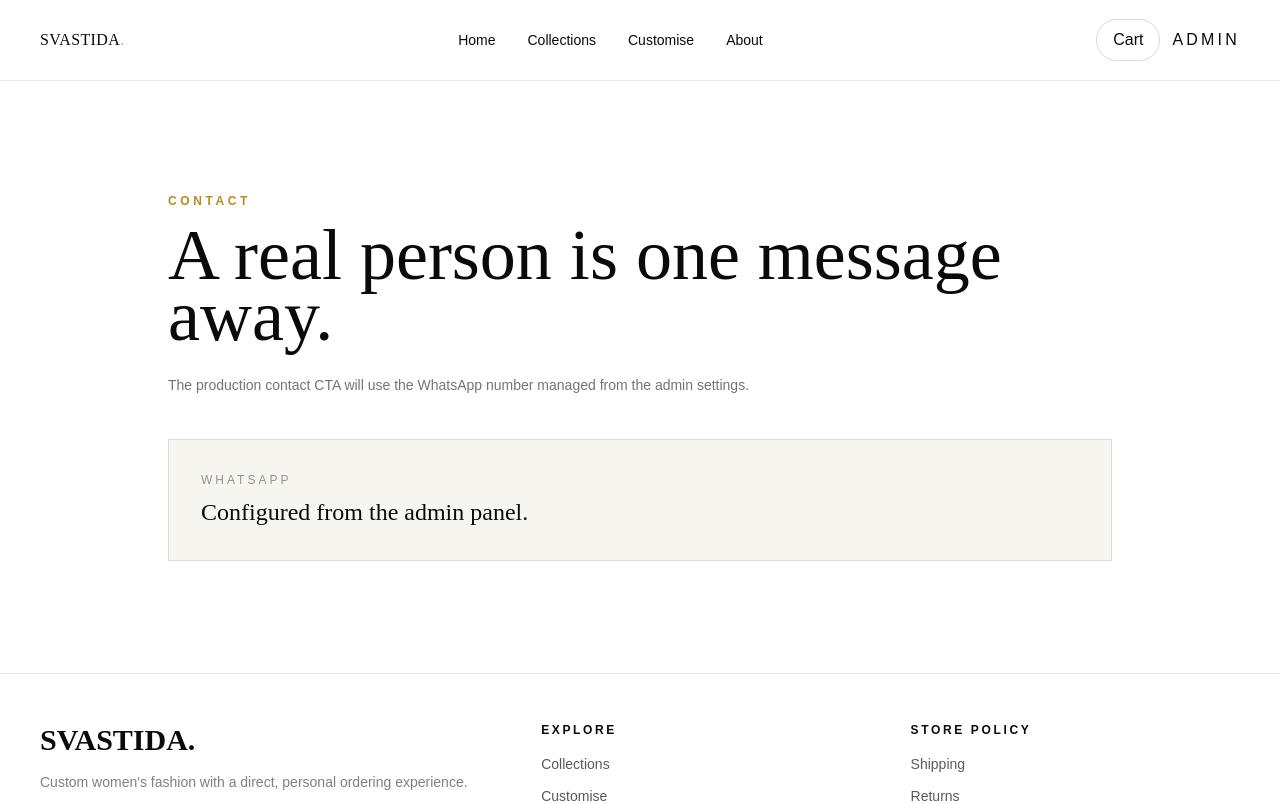
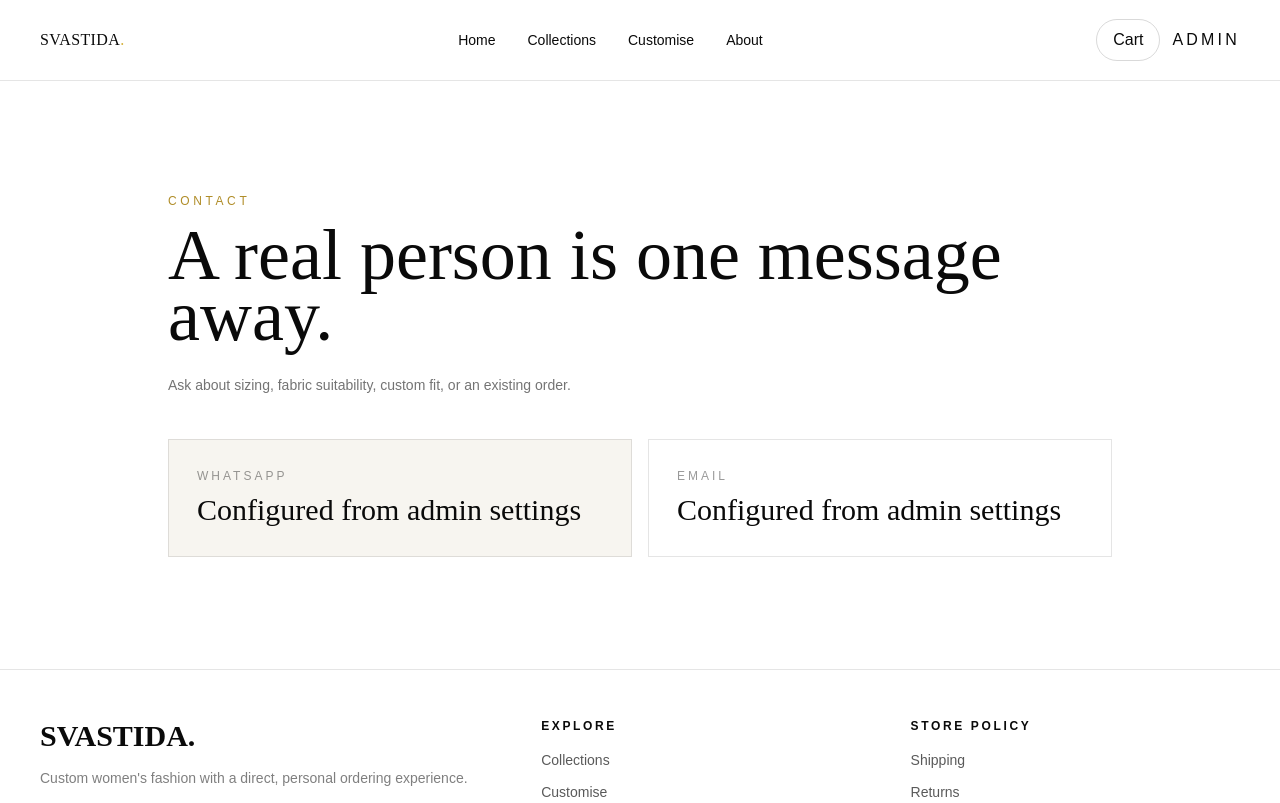
Before and after one commit to ajayworkspace2026-web/svastida_2026_Anniversary_Special, a Next.js app: page /contact in a window 1280 px wide. Shown: the top 803 px of the page. Built offline with nearby package versions, Linux system fonts and the light colour scheme; no server answers; the database is empty.

Commit message:
feat: connect public story and contact details to admin settings

```diff
--- a/app/contact/page.tsx
+++ b/app/contact/page.tsx
@@ -1,19 +1,47 @@
 import StorefrontNav from "@/components/StorefrontNav";
 import StorefrontFooter from "@/components/StorefrontFooter";
+import { getSiteSettings } from "@/lib/storefront";
 
-export default function ContactPage() {
+export default async function ContactPage() {
+  const settings = await getSiteSettings();
+  const number = String(settings?.whatsapp_admin_number ?? "").replace(/\D/g, "");
+  const message = encodeURIComponent("Hello, I would like to enquire about your fashion collection.");
+
   return (
     <>
       <StorefrontNav />
       <main className="mx-auto max-w-5xl px-5 py-20 md:px-10 md:py-28">
-        <p className="text-xs font-semibold uppercase tracking-[0.3em] text-[var(--gold)]">Contact</p>
+        <p className="text-xs uppercase tracking-[0.3em] text-[var(--gold)]">Contact</p>
         <h1 className="mt-4 max-w-4xl text-7xl leading-[0.85]">A real person is one message away.</h1>
         <p className="mt-6 max-w-2xl text-sm leading-7 text-black/55">
-          The production contact CTA will use the WhatsApp number managed from the admin settings.
+          Ask about sizing, fabric suitability, custom fit, or an existing order.
         </p>
-        <div className="mt-10 border border-black/10 bg-[#f7f5f0] p-8">
-          <p className="text-xs uppercase tracking-[0.25em] text-black/40">WhatsApp</p>
-          <p className="mt-2 text-2xl display-font">Configured from the admin panel.</p>
+
+        <div className="mt-10 grid gap-4 sm:grid-cols-2">
+          <div className="border border-black/10 bg-[#f7f5f0] p-7">
+            <p className="text-xs uppercase tracking-[0.25em] text-black/40">WhatsApp</p>
+            <p className="mt-2 display-font text-3xl">{settings?.business_phone || "Configured from admin settings"}</p>
+            {number ? (
+              <a
+                href={`https://wa.me/${number}?text=${message}`}
+                target="_blank"
+                rel="noreferrer"
+                className="mt-6 inline-block rounded-full bg-black px-6 py-3 text-sm font-semibold text-white"
+              >
+                Chat on WhatsApp
+              </a>
+            ) : null}
+          </div>
+
+          <div className="border border-black/10 bg-white p-7">
+            <p className="text-xs uppercase tracking-[0.25em] text-black/40">Email</p>
+            <p className="mt-2 display-font text-3xl">{settings?.business_email || "Configured from admin settings"}</p>
+            {settings?.business_email ? (
+              <a href={`mailto:${settings.business_email}`} className="mt-6 inline-block rounded-full border border-black/15 px-6 py-3 text-sm font-semibold">
+                Send email
+              </a>
+            ) : null}
+          </div>
         </div>
       </main>
       <StorefrontFooter />
```
